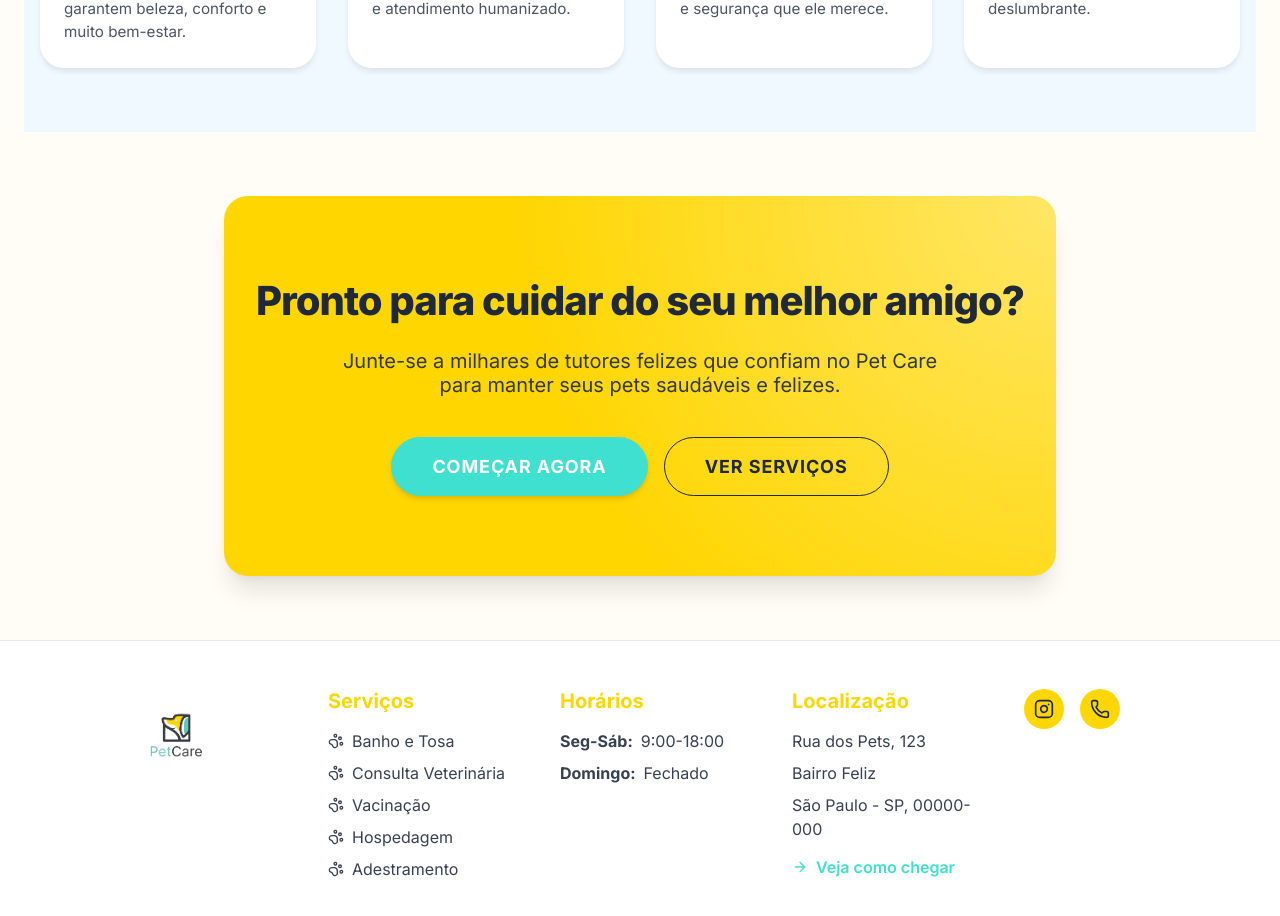
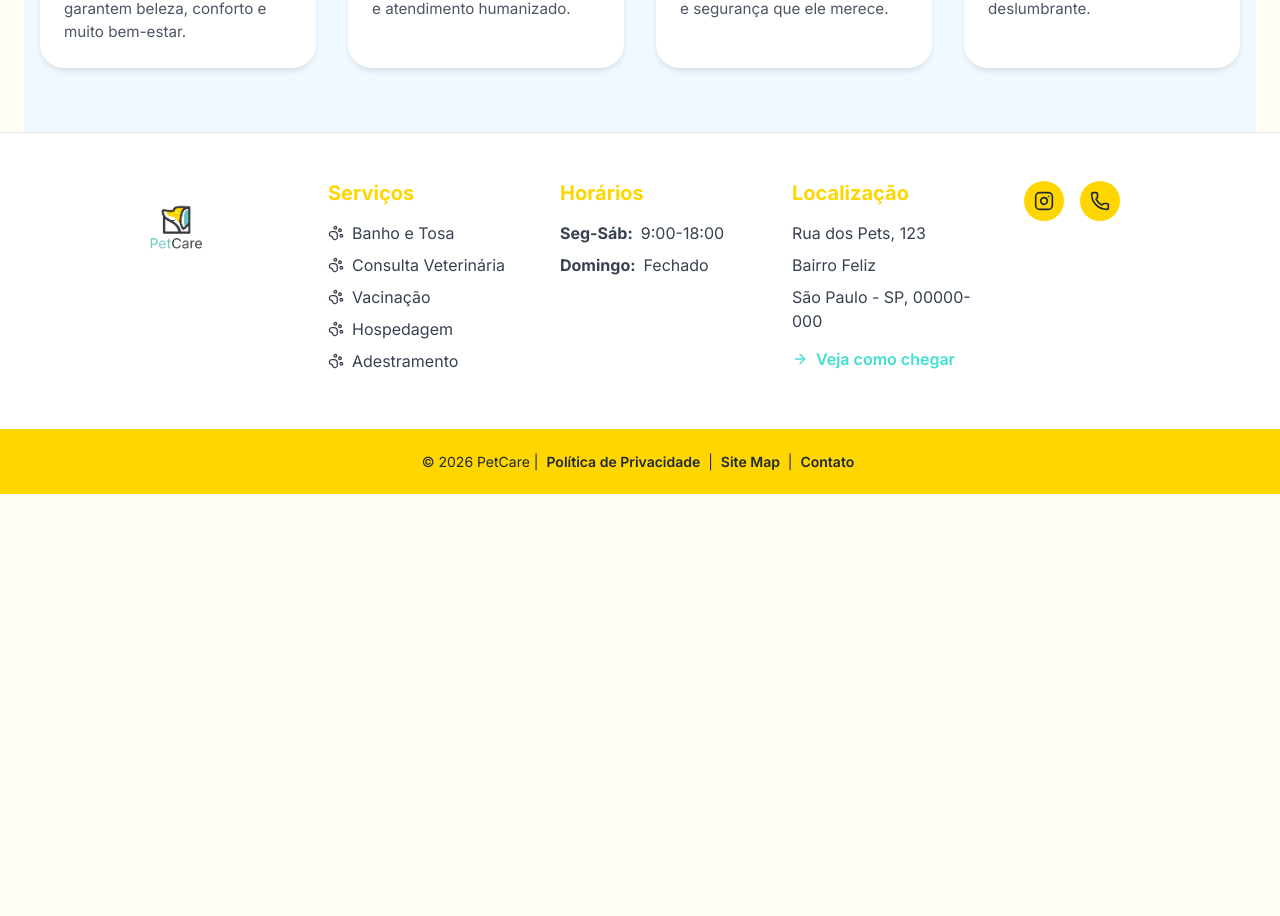
Before and after one commit to FilipiWanderley/PetCare, a Next.js app: page / in a window 1280 px wide. Shown: the part 2372-3288 px from the top of the page. After the commit the page ends 2866 px from the top, so only its background shows below. Built offline with nearby package versions, Linux system fonts and the light colour scheme.

Commit message:
feat: Remove CTA section from home page

```diff
--- a/src/app/page.tsx
+++ b/src/app/page.tsx
@@ -1,7 +1,6 @@
 import styles from './page.module.css';
 import { HeroCarousel } from '@/components/features/HeroCarousel';
 import { AppointmentForm } from '@/components/features/AppointmentForm';
-import { CTA } from '@/components/sections/CTA';
 import { ServicesSection } from '@/components/sections/ServicesSection';
 import { TestimonialCard } from '@/components/features/TestimonialCard';
 
@@ -85,8 +84,6 @@ export default function Home() {
       </section>
 
       <ServicesSection />
-
-      <CTA />
     </main>
   );
 }
```
